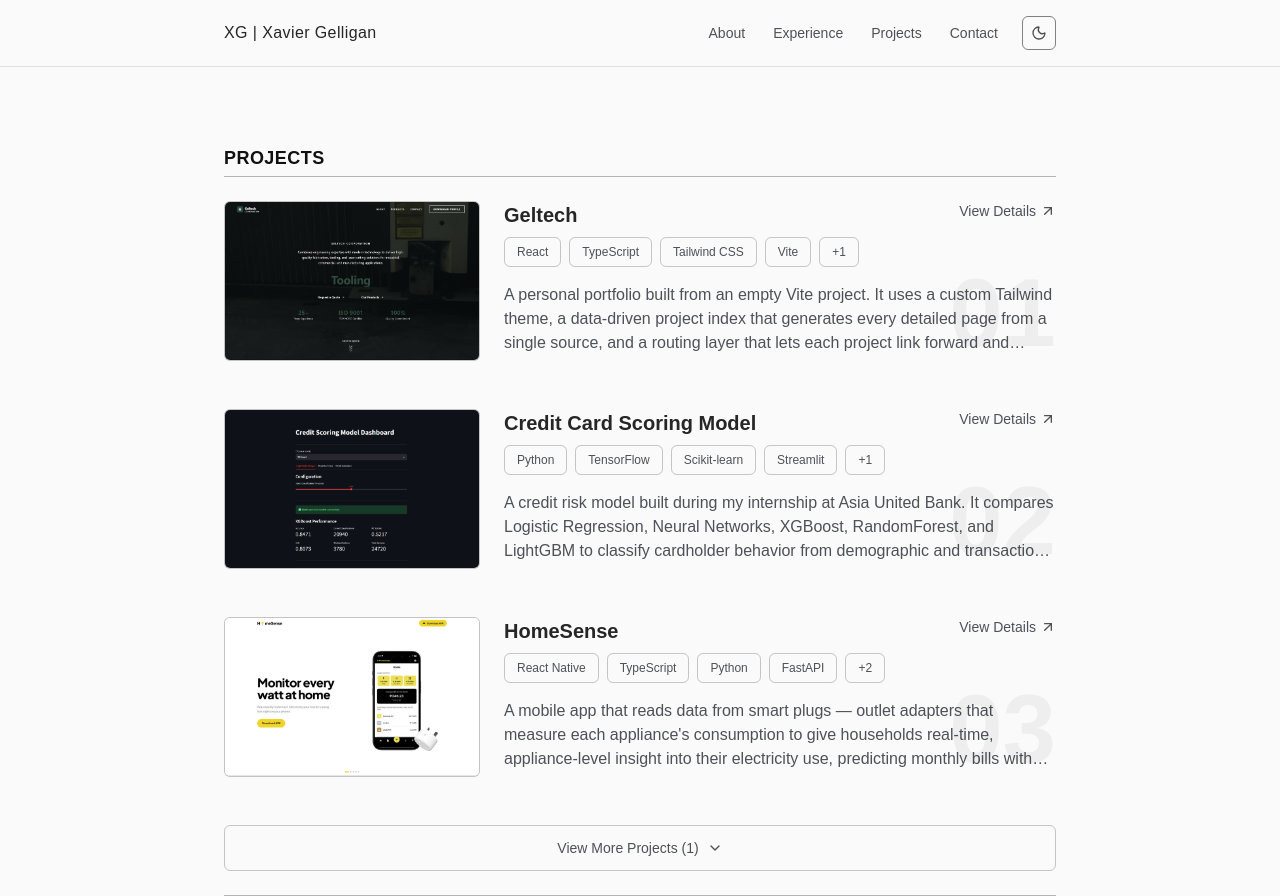
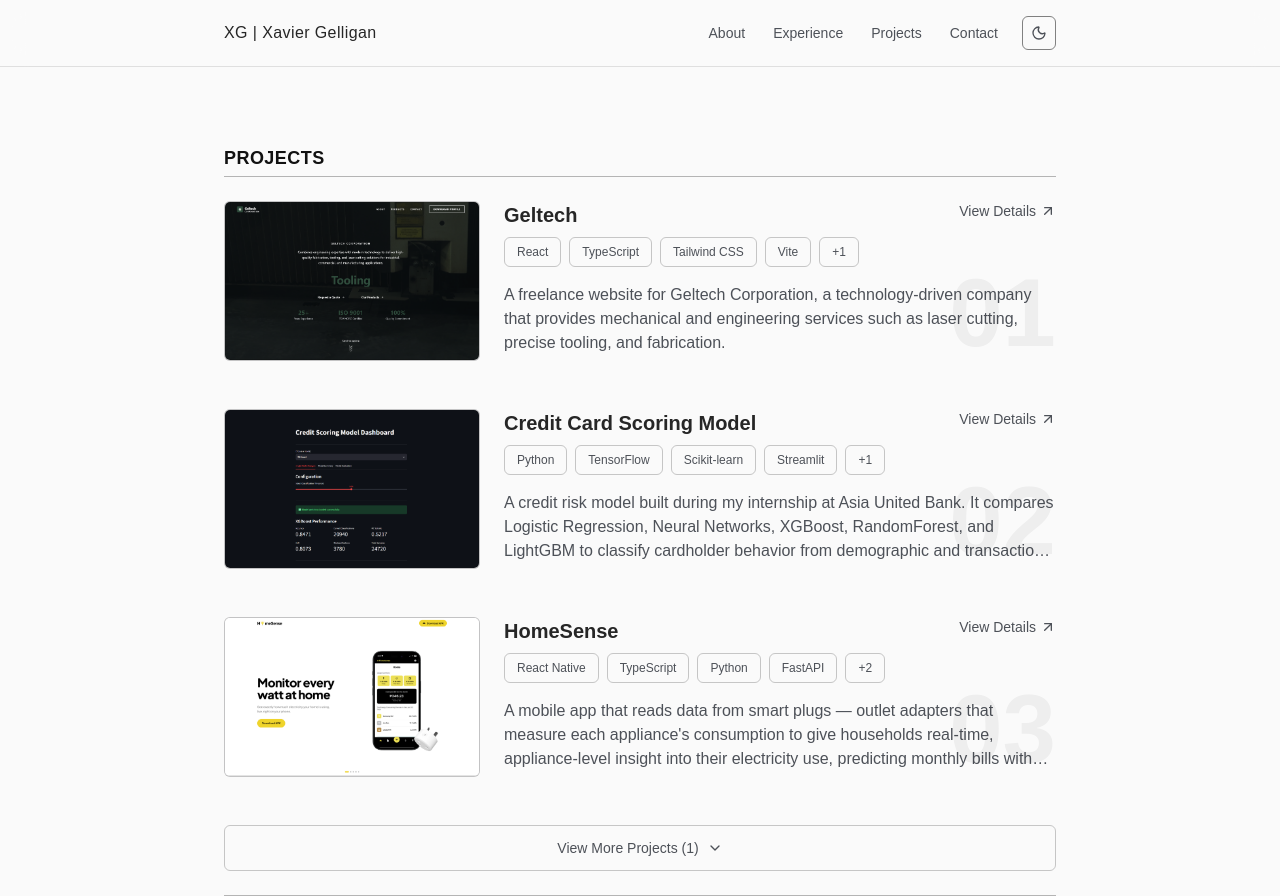
Before and after one commit to Sabyer01/portfolio-website-2026, a React (Vite) app in the folder portfolio-2026/: page /projects in a window 1280 px wide. Built offline with nearby package versions, Linux system fonts and the light colour scheme.

Commit message:
updated geltech project details

```diff
--- a/portfolio-2026/src/data/projects.ts
+++ b/portfolio-2026/src/data/projects.ts
@@ -56,7 +56,7 @@ export const PROJECTS: Project[] = [
         summary:
             "This site — a hand-built portfolio with a custom design system, routed project pages, and no template underneath.",
         description:
-            "A personal portfolio built from an empty Vite project. It uses a custom Tailwind theme, a data-driven project index that generates every detailed page from a single source, and a routing layer that lets each project link forward and backward through the catalogue.",
+            "A freelance website for Geltech Corporation, a technology-driven company that provides mechanical and engineering services such as laser cutting, precise tooling, and fabrication.",
         period: "July 2026",
         tech: ["React", "TypeScript", "Tailwind CSS", "Vite", "Vercel"],
         images: [
```
